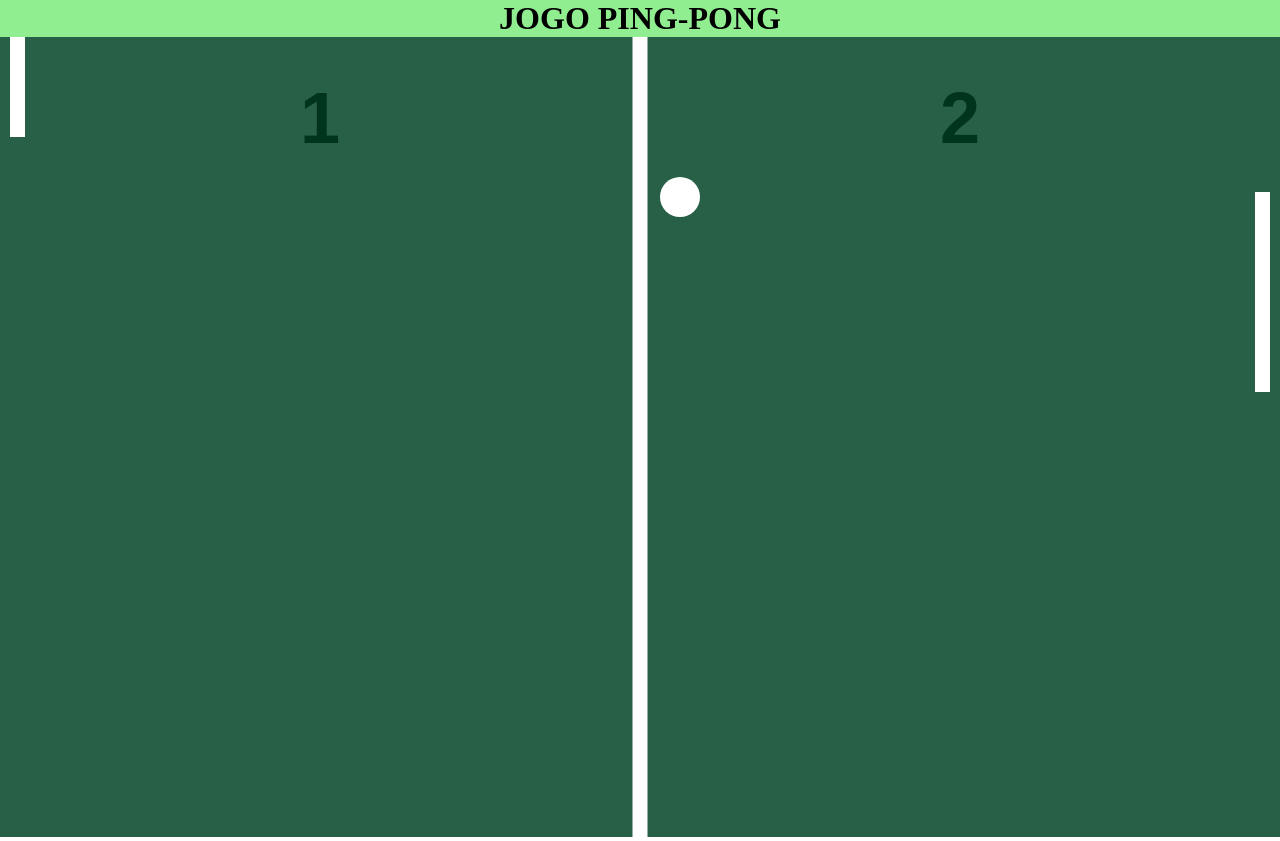
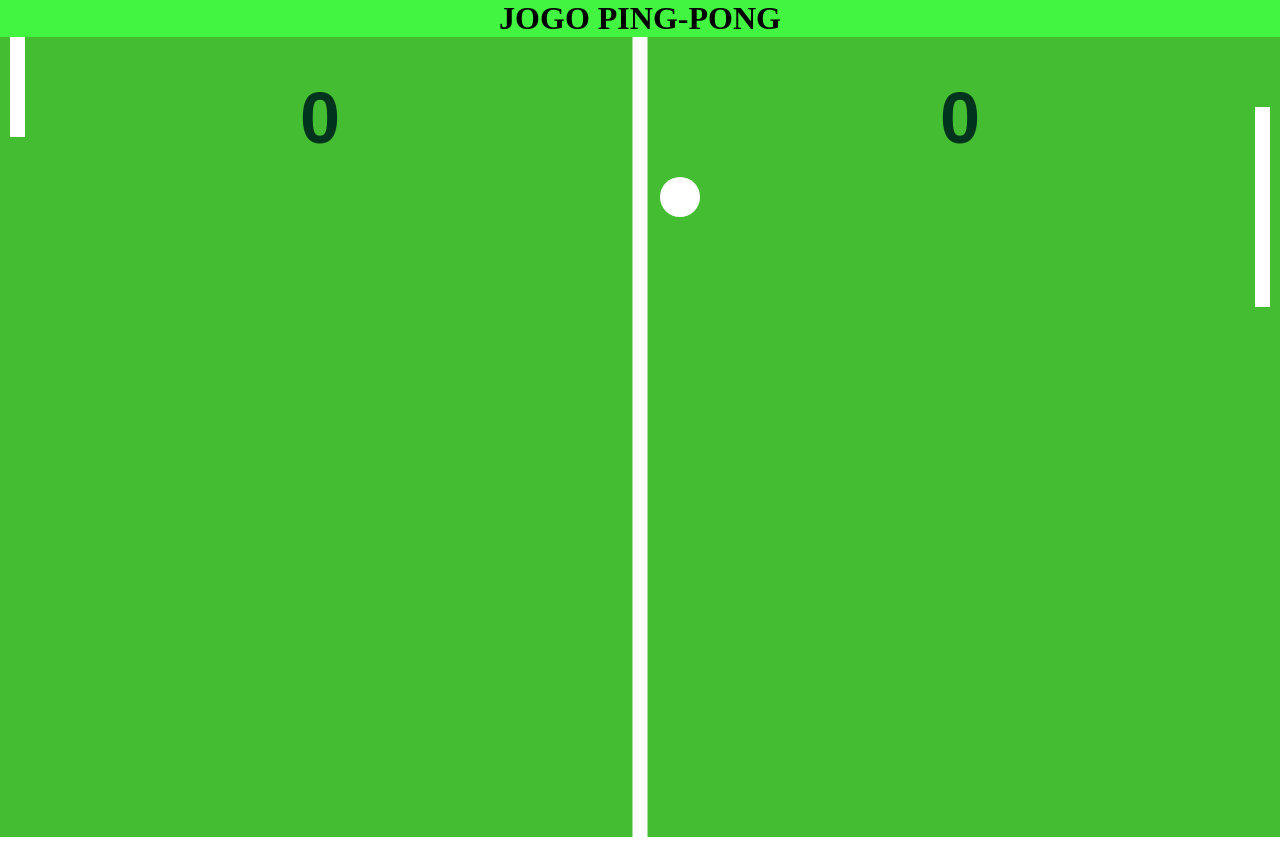
Before and after one commit to Re-Santos/ping-pong, a plain HTML site: page index.html in a window 1280 px wide. Drawn offline with Linux system fonts and the light colour scheme.

Commit message:
Ajusta bug com nome das variáveis e muda cor do campo no canvas

```diff
--- a/script.js
+++ b/script.js
@@ -1,17 +1,17 @@
 const canvasE1=document.querySelector("canvas"),
       canvasCtx=canvasE1.getContext("2d"),
-      gapX=10
+      gapX=10;
 
-const mouse = {x:0, y: 0}
+const mouse = {x:0, y: 0};
 
 const campo={
     w:window.innerWidth,
     h:window.innerHeight,
     draw:function(){
 
-        canvasCtx.fillStyle ="#286047"
+        canvasCtx.fillStyle = "#44bd32";
         canvasCtx.fillRect(0,0,this.w,this.h)
-    }
+    },
 }
 
 const linha={
@@ -20,7 +20,7 @@ const linha={
     draw:function(){
         canvasCtx.fillStyle = "#ffffff"
         canvasCtx.fillRect(campo.w/2 - this.w/2,0 ,this.w,this.h )
-    }
+    },
 }
 
 const raqueteEsquerda={
@@ -43,18 +43,18 @@ const raqueteDireita={
     y:100,
     w:linha.w,
     h:200,
-    speed:5,
+    velocidade:5,
     _move: function(){
         if(this.y+this.h/2<bola.y+bola.r){
-            this.y += this.speed
+            this.y += this.velocidade
         }else{
-            this.y -+this.speed
+            this.y -=this.velocidade
         }
-        this.y = bola.y
+
     },
 
-    speedUp: function(){
-        this.speed +=2
+    velocidadeRaquete: function(){
+        this.velocidade +=2
     },
 
     draw:function(){
@@ -65,14 +65,17 @@ const raqueteDireita={
 }
 
 const placar={
-    jogador:1,
-    computador:2,
+    jogador:0,
+    computador:0,
     acrescentaPontoJogador: function(){
         this.jogador ++
     },
-    acrescentaPontoComputdor: function(){
+    acrescentaPontoComputador: function(){
         this.computador ++
     },
+
+
+
     draw:function(){
         canvasCtx.font = "bold 72px Arial"
         canvasCtx.textAlign = "center"
@@ -81,8 +84,11 @@ const placar={
         canvasCtx.fillText(this.jogador, window.innerWidth / 4,50)
         canvasCtx.fillText(this.computador, window.innerWidth / 4 + window.innerWidth / 2,50)
 
-    }
+
+    },
+
 }
+
 
 const bola={
     x:300,
@@ -106,16 +112,16 @@ const bola={
             }
 
         }
-         // verifica se o jogador fez um ponto
+         // verifica se o computador fez um ponto (x<0)
          if(this.x<this.r+raqueteEsquerda.w+gapX){
-            //verifica se a raquete esquerda está na posiçãoy da bola
+            //verifica se a raquete esquerda está na posição y da bola
             if(this.y+this.r>raqueteEsquerda.y &&
             this.y-this.r<raqueteEsquerda.y+raqueteEsquerda.h){
                 //rebate a bola invertendo o sinal de x
                 this._reverseX()
             }else{
                 //pontua o jogador
-                placar.acrescentaPontoJogador()
+                placar.acrescentaPontoComputador()
                 this._centralizaBola()
             }
          }
@@ -144,12 +150,13 @@ const bola={
 
     _centralizaBola: function(){
         this._velocidadeBola()
-        raqueteDireita.speedUp()
+        raqueteDireita.velocidadeRaquete()
 
-        this.x=field.w/2
-        this.y=field.h/2
+        this.x=campo.w/2
+        this.y=campo.h/2
 
     },
+
 
     _move: function (){
         this.x += this.direcaoX * this.velocidade
--- a/styles.css
+++ b/styles.css
@@ -6,7 +6,7 @@
 
 body h1 {
    font-style: bold;
-   background-color: lightgreen;
+   background-color: rgb(65, 245, 65);
    text-align:center ;
 
 }
```
